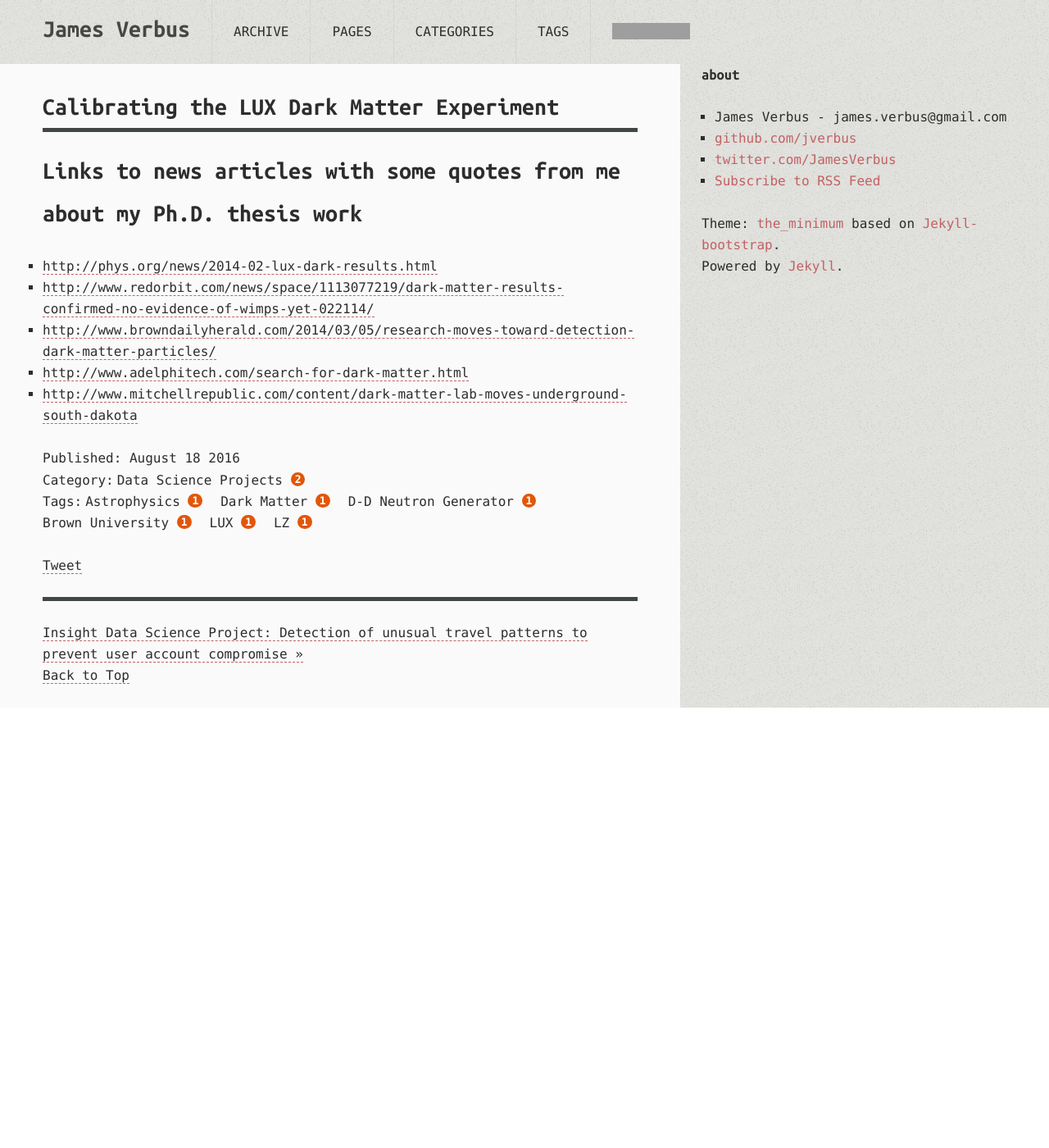
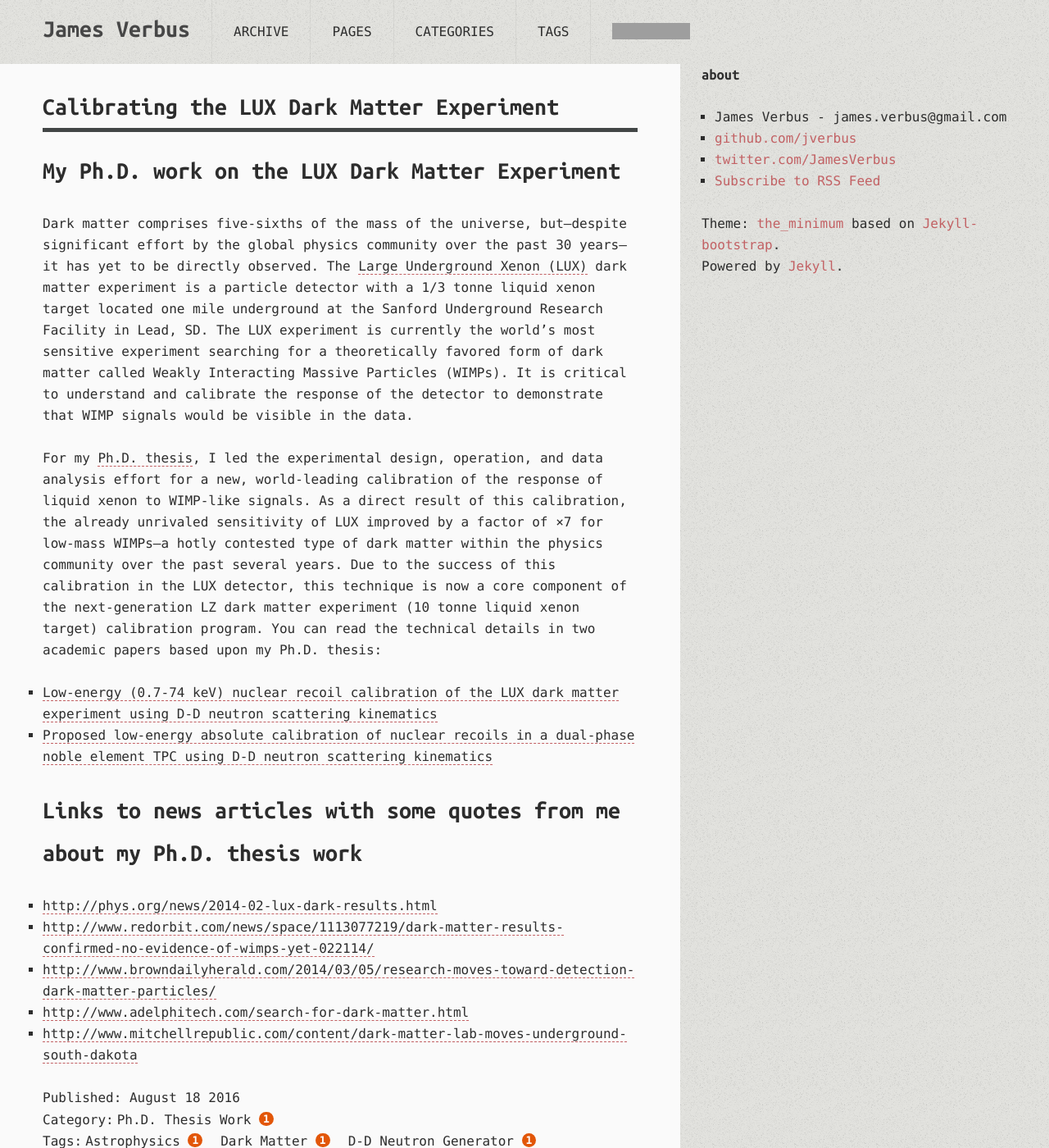
Before and after one commit to jverbus/jverbus.github.io, a Jekyll site: the page built from _posts/2016-08-18-calibrating-the-lux-dark-matter-experiment.md, in a window 1280 px wide and 1400 px high. Shown: the whole window at 82% size. Built offline with Jekyll 4.4.1, drawn with Linux system fonts in a browser that asks for light colours; comment, search, counter and statistics services are not loaded; grey boxes are pictures that could not be loaded.

Commit message:
Added some text about my work on LUX and links to my thesis + DD papers.

```diff
--- a/_posts/2016-08-18-calibrating-the-lux-dark-matter-experiment.md
+++ b/_posts/2016-08-18-calibrating-the-lux-dark-matter-experiment.md
@@ -2,10 +2,25 @@
 layout: post
 title: "Calibrating the LUX Dark Matter Experiment"
 description: "Consulting project at Insight Data Science"
-category: data science projects
+category: Ph.D. thesis work
 tags: [astrophysics, dark matter, D-D neutron generator, Brown University, LUX, LZ]
 ---
 {% include JB/setup %}
+
+## My Ph.D. work on the LUX Dark Matter Experiment
+
+Dark matter comprises five-sixths of the mass of the universe, but--despite significant effort by the global physics community over the past 30 years--it has yet to be directly observed.
+The [Large Underground Xenon (LUX)](http://lux.brown.edu/LUX_dark_matter/Home.html) dark matter experiment is a particle detector with a 1/3 tonne liquid xenon target located one mile underground at the Sanford Underground Research Facility in Lead, SD.
+The LUX experiment is currently the world's most sensitive experiment searching for a theoretically favored form of dark matter called Weakly Interacting Massive Particles (WIMPs).
+It is critical to understand and calibrate the response of the detector to demonstrate that WIMP signals would be visible in the data.
+
+For my [Ph.D. thesis](https://repository.library.brown.edu/studio/item/bdr:674209/PDF/), I led the experimental design, operation, and data analysis effort for a new, world-leading calibration of the response of liquid xenon to WIMP-like signals.
+As a direct result of this calibration, the already unrivaled sensitivity of LUX improved by a factor of ×7 for low-mass WIMPs--a hotly contested type of dark matter within the physics community over the past several years.
+Due to the success of this calibration in the LUX detector, this technique is now a core component of the next-generation LZ dark matter experiment (10 tonne liquid xenon target) calibration program.
+You can read the technical details in two academic papers based upon my Ph.D. thesis:
+
+- [Low-energy (0.7-74 keV) nuclear recoil calibration of the LUX dark matter experiment using D-D neutron scattering kinematics](https://arxiv.org/abs/1608.05381)
+- [Proposed low-energy absolute calibration of nuclear recoils in a dual-phase noble element TPC using D-D neutron scattering kinematics](https://arxiv.org/abs/1608.05309)
 
 ## Links to news articles with some quotes from me about my Ph.D. thesis work
 
```
